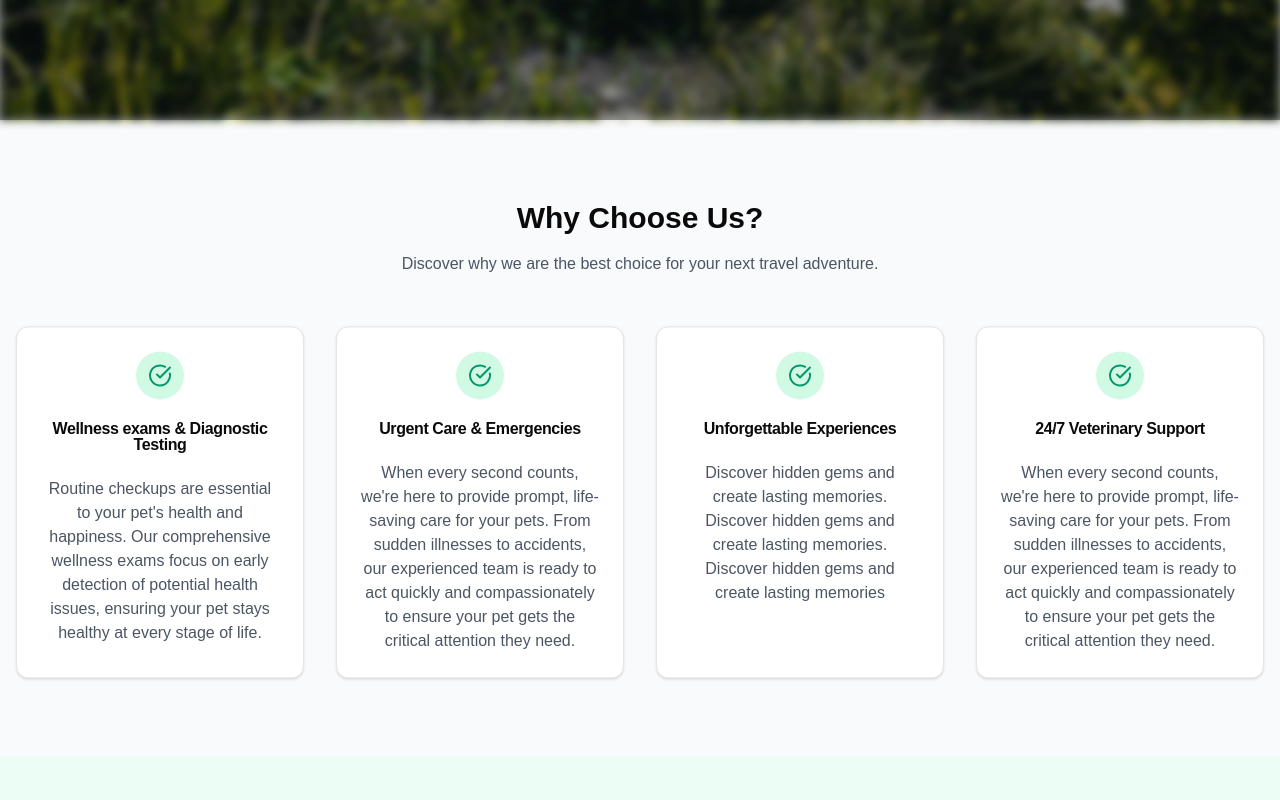
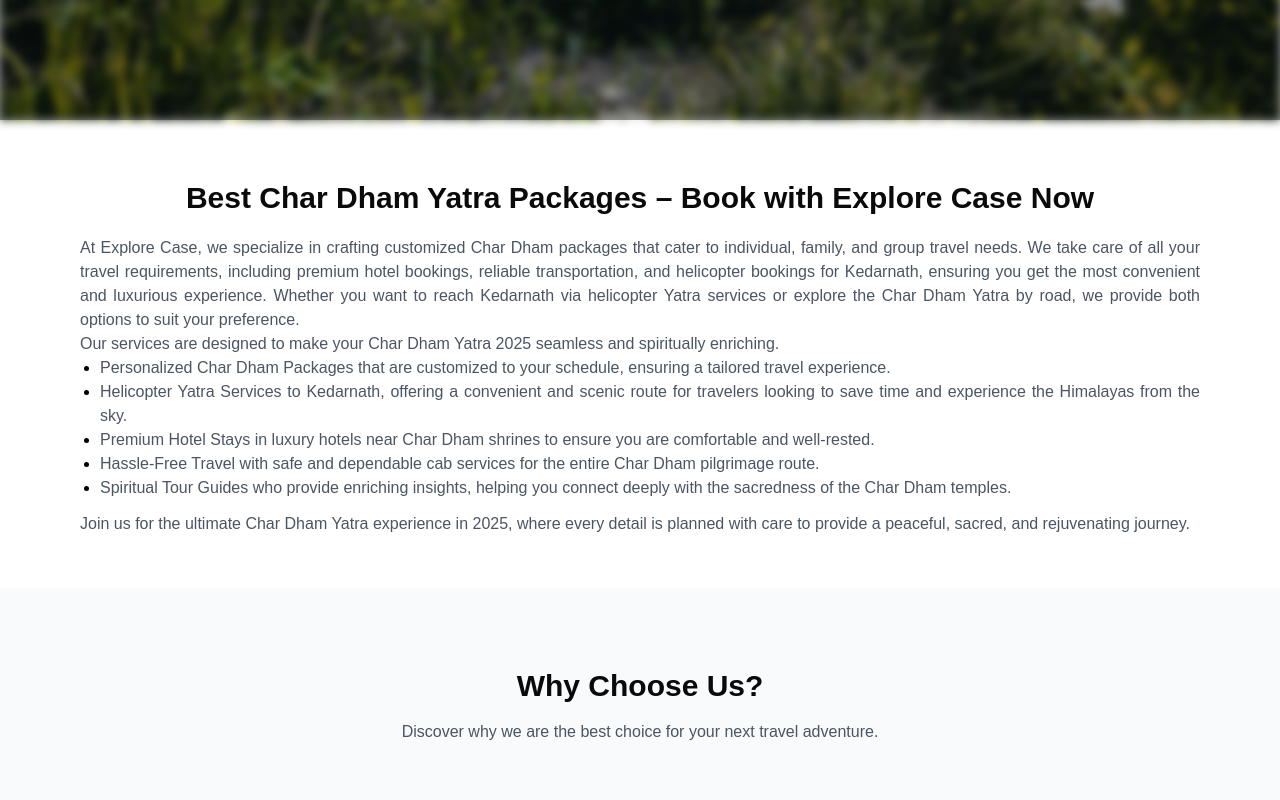
Before and after one commit to VaibhaRanghar/Explore-Case, a Next.js app: page / in a window 1280 px wide. Shown: the part 760-1560 px from the top of the page. Built offline with nearby package versions, Linux system fonts and the light colour scheme.

Commit message:
Content changed

```diff
--- a/src/app/layout.tsx
+++ b/src/app/layout.tsx
@@ -34,6 +34,7 @@
   ],
   title: "Explore Case",
   description: "Travel Agency",
+
 };
 
 export default function RootLayout({
--- a/src/app/page.tsx
+++ b/src/app/page.tsx
@@ -1,5 +1,6 @@
 import Hero from "@/components/Hero";
 import Navbar from "@/components/NavBar";
+import ShortAbout from "@/components/ShortAbout";
 import Testimonials from "@/components/Testimonials";
 import WhyChooseUs from "@/components/WhyUs";
 
@@ -8,6 +9,7 @@
     <div>
       <Navbar />
       <Hero />
+      <ShortAbout />
       <WhyChooseUs />
       <Testimonials />
     </div>
--- /dev/null
+++ b/src/components/ShortAbout.tsx
@@ -0,0 +1,57 @@
+import React from "react";
+
+function ShortAbout() {
+  return (
+    <div className="py-10 ">
+      <center>
+        <h2 className="text-3xl font-bold p-5 ">
+          Best Char Dham Yatra Packages – Book with Explore Case Now
+        </h2>
+        <p className="text-gray-600 text-justify mx-auto px-20 ">
+          At Explore Case, we specialize in crafting customized Char Dham
+          packages that cater to individual, family, and group travel needs. We
+          take care of all your travel requirements, including premium hotel
+          bookings, reliable transportation, and helicopter bookings for
+          Kedarnath, ensuring you get the most convenient and luxurious
+          experience. Whether you want to reach Kedarnath via helicopter Yatra
+          services or explore the Char Dham Yatra by road, we provide both
+          options to suit your preference.
+          <p>
+            Our services are designed to make your Char Dham Yatra 2025 seamless
+            and spiritually enriching.
+          </p>
+          <ul className="list-disc marker:text-black pl-5">
+            <li>
+              Personalized Char Dham Packages that are customized to your
+              schedule, ensuring a tailored travel experience.
+            </li>
+            <li>
+              Helicopter Yatra Services to Kedarnath, offering a convenient and
+              scenic route for travelers looking to save time and experience the
+              Himalayas from the sky.
+            </li>
+            <li>
+              Premium Hotel Stays in luxury hotels near Char Dham shrines to
+              ensure you are comfortable and well-rested.
+            </li>
+            <li>
+              Hassle-Free Travel with safe and dependable cab services for the
+              entire Char Dham pilgrimage route.
+            </li>
+            <li>
+              Spiritual Tour Guides who provide enriching insights, helping you
+              connect deeply with the sacredness of the Char Dham temples.
+            </li>
+          </ul>
+          <p className="py-3">
+            Join us for the ultimate Char Dham Yatra experience in 2025, where
+            every detail is planned with care to provide a peaceful, sacred, and
+            rejuvenating journey.
+          </p>
+        </p>
+      </center>
+    </div>
+  );
+}
+
+export default ShortAbout;
--- a/src/components/WhyUs.tsx
+++ b/src/components/WhyUs.tsx
@@ -6,24 +6,24 @@
 
 const reasons = [
   {
-    title: "Wellness exams & Diagnostic Testing",
+    title: "Tailored Travel Packages",
     description:
-      "Routine checkups are essential to your pet's health and happiness. Our comprehensive wellness exams focus on early detection of potential health issues, ensuring your pet stays healthy at every stage of life.",
+      "We create customized travel experiences that match your interests, budget, and schedule, ensuring a seamless and personalized journey, whether you seek adventure, relaxation, or cultural exploration",
   },
   {
-    title: "Urgent Care & Emergencies",
+    title: " Premium Accommodations ",
     description:
-      "When every second counts, we're here to provide prompt, life-saving care for your pets. From sudden illnesses to accidents, our experienced team is ready to act quickly and compassionately to ensure your pet gets the critical attention they need.",
+      "Enjoy top-rated hotels, resorts, and homestays, ensuring a comfortable and luxurious stay. We offer a range of options, from budget-friendly stays to five-star luxury, tailored to your needs.",
   },
   {
-    title: "Unforgettable Experiences",
+    title: " Experienced Travel Experts",
     description:
-      "Discover hidden gems and create lasting memories. Discover hidden gems and create lasting memories. Discover hidden gems and create lasting memories",
+      "Our seasoned travel professionals provide expert guidance, local insights, and seamless planning to ensure a hassle-free, well-curated travel experience, making your journey smooth and enjoyable.",
   },
   {
-    title: "24/7 Veterinary Support",
+    title: "Affordable Pricing ",
     description:
-      "When every second counts, we're here to provide prompt, life-saving care for your pets. From sudden illnesses to accidents, our experienced team is ready to act quickly and compassionately to ensure your pet gets the critical attention they need.",
+      "Enjoy high-quality travel at competitive prices with no hidden costs. We offer the best deals and transparent pricing, ensuring an unforgettable experience that fits your budget.",
   },
 ];
 function useParallax(value: MotionValue<number>, distance: number) {
@@ -58,7 +58,7 @@
                 <div className="w-12 h-12 mx-auto mb-4 bg-emerald-100 rounded-full flex items-center justify-center">
                   <CheckCircle className="w-6 h-6 text-emerald-600" />
                 </div>
-                <CardTitle>{reason.title}</CardTitle>
+                <CardTitle className="text-lg">{reason.title}</CardTitle>
               </CardHeader>
               <CardContent>
                 <p className="text-gray-600">{reason.description}</p>
```
Also changed, not shown: public/banner.jpg (added).
